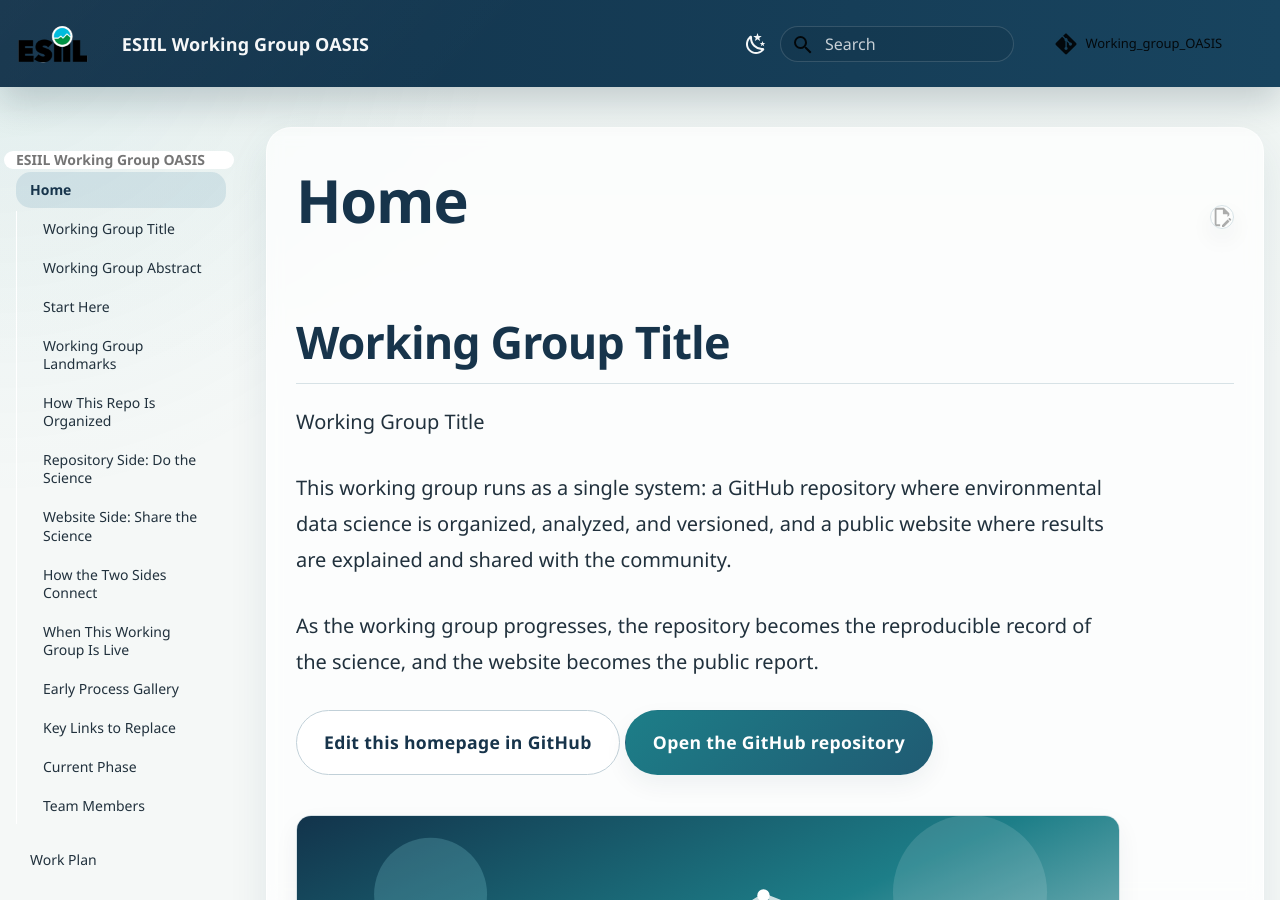
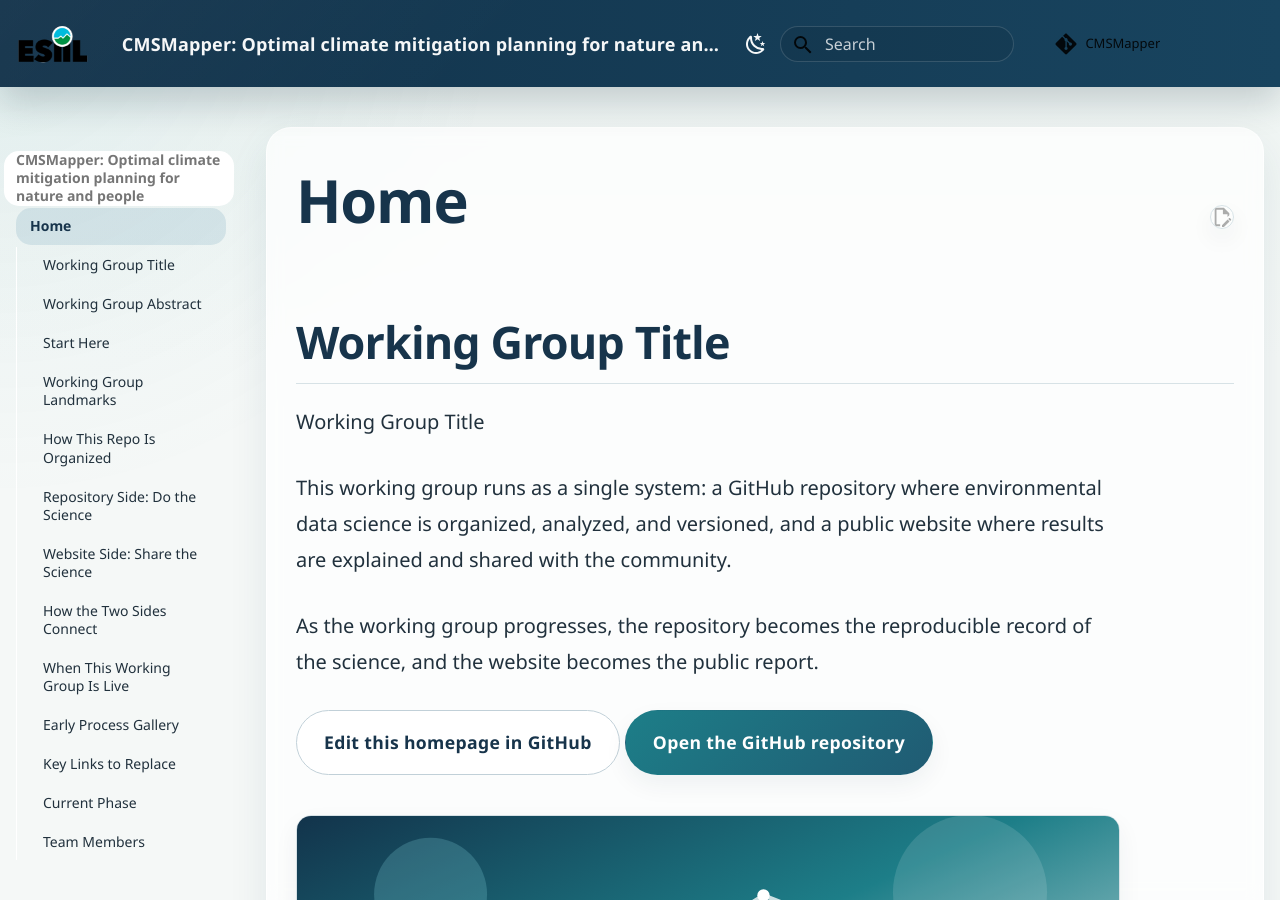
Before and after one commit to CU-ESIIL/CMSMapper, an MkDocs documentation site: the page built from docs/index.md, in a window 1280 px wide and 900 px high. Built offline with MkDocs 1.6.1 and Material for MkDocs 9.7.7, drawn with Linux system fonts in a browser that asks for light colours; comment, search, counter and statistics services are not loaded.

Commit message:
Update mkdocs.yml
changing site name, site description, repo name and site and repo url

```diff
--- a/mkdocs.yml
+++ b/mkdocs.yml
@@ -1,11 +1,11 @@
-site_name: 'ESIIL Working Group OASIS'
-site_description: 'Repository and website template for ESIIL working groups'
+site_name: 'CMSMapper: Optimal climate mitigation planning for nature and people'
+site_description: 'ESIIL working group 2026-2028'
 site_author: Ty Tuff
-site_url: https://cu-esiil.github.io/Working_group_OASIS
+site_url: https://cu-esiil.github.io/CMSMapper
 
 # Repository
-repo_name: Working_group_OASIS
-repo_url: https://github.com/CU-ESIIL/Working_group_OASIS
+repo_name: CMSMapper
+repo_url: https://github.com/CU-ESIIL/CMSMapper
 # The edit URI points MkDocs Material at the docs/ source so page edit links open in GitHub edit mode.
 edit_uri: edit/main/docs/
 # Copyright
```
